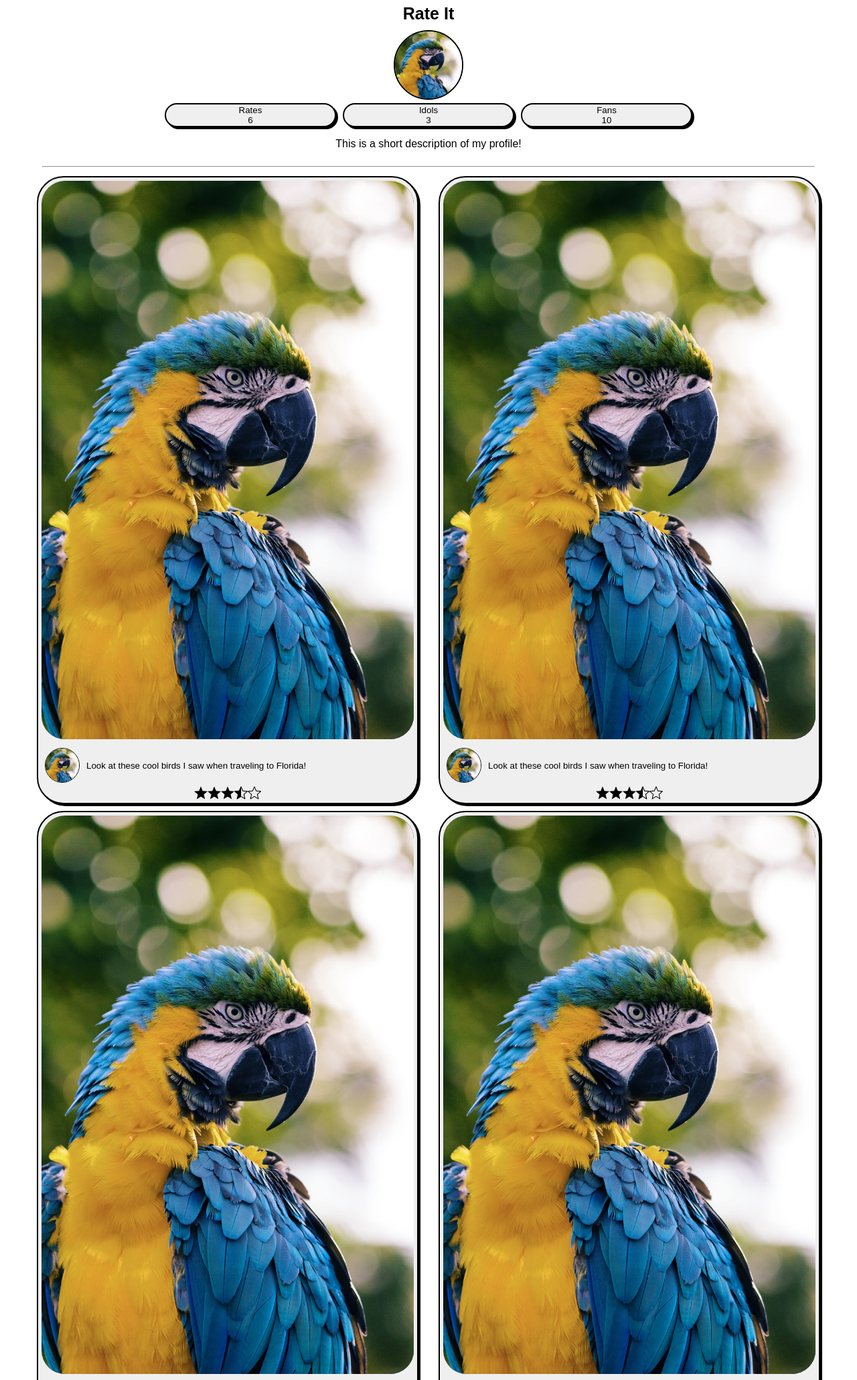
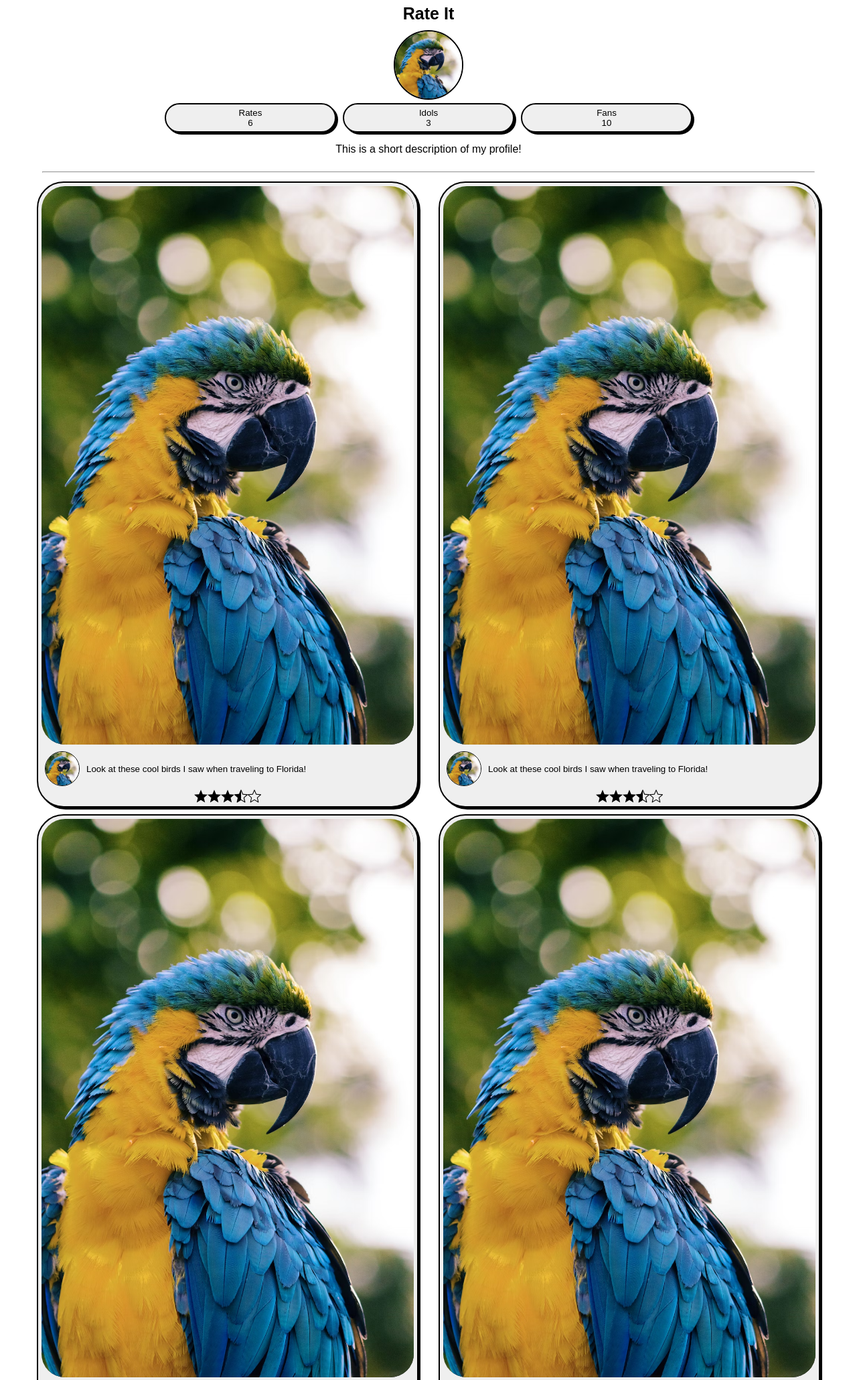
Before and after one commit to Carson-Spaniel/Friends-Haven, a Django app: page /profile/ in a window 1280 px wide. Shown: the top 2061 px of the page at 67% size. Run offline with Django 4.2, Linux system fonts and the light colour scheme.

Commit message:
formatting

```diff
--- a/friends_haven_app/static/css/profile.css
+++ b/friends_haven_app/static/css/profile.css
@@ -27,6 +27,7 @@
 div.section div button.info{
     margin: 0 5px;
     width: 20vw;
+    padding: 5px;
 }
 
 .info p{
--- a/friends_haven_app/templates/profile.html
+++ b/friends_haven_app/templates/profile.html
@@ -35,9 +35,7 @@
             <div class="cols">
                 <div class="colLeft col">
                     <button class="item" onclick="enlarge(this)">
-                        <div class="imgCon">
                         <img class="itemImg" src="{% static 'images/test.jpg' %}" width="100%" height="100%">
-                        </div>
                         <div class="capCon">
                             <img class="profilePic" src="{% static 'images/test.jpg' %}" width="100%" height="100%">
                             <p class="caption">Look at these cool birds I saw when traveling to Florida!</p>
@@ -54,9 +52,7 @@
                         </div>
                     </button>
                     <button class="item" onclick="enlarge(this)">
-                        <div class="imgCon">
                         <img class="itemImg" src="{% static 'images/test.jpg' %}" width="100%" height="100%">
-                        </div>
                         <div class="capCon">
                             <img class="profilePic" src="{% static 'images/test.jpg' %}" width="100%" height="100%">
                             <p class="caption">Look at these cool birds I saw when traveling to Florida!</p>
@@ -73,9 +69,7 @@
                         </div>
                     </button>
                     <button class="item" onclick="enlarge(this)">
-                        <div class="imgCon">
                         <img class="itemImg" src="{% static 'images/test.jpg' %}" width="100%" height="100%">
-                        </div>
                         <div class="capCon">
                             <img class="profilePic" src="{% static 'images/test.jpg' %}" width="100%" height="100%">
                             <p class="caption">Look at these cool birds I saw when traveling to Florida!</p>
@@ -97,9 +91,7 @@
                 </div>
                 <div class="colRight col">
                     <button class="item" onclick="enlarge(this)">
-                        <div class="imgCon">
                         <img class="itemImg" src="{% static 'images/test.jpg' %}" width="100%" height="100%">
-                        </div>
                         <div class="capCon">
                             <img class="profilePic" src="{% static 'images/test.jpg' %}" width="100%" height="100%">
                             <p class="caption">Look at these cool birds I saw when traveling to Florida!</p>
@@ -116,9 +108,7 @@
                         </div>
                     </button>
                     <button class="item" onclick="enlarge(this)">
-                        <div class="imgCon">
                         <img class="itemImg" src="{% static 'images/test.jpg' %}" width="100%" height="100%">
-                        </div>
                         <div class="capCon">
                             <img class="profilePic" src="{% static 'images/test.jpg' %}" width="100%" height="100%">
                             <p class="caption">Look at these cool birds I saw when traveling to Florida!</p>
@@ -135,9 +125,7 @@
                         </div>
                     </button>
                     <button class="item" onclick="enlarge(this)">
-                        <div class="imgCon">
                         <img class="itemImg" src="{% static 'images/test.jpg' %}" width="100%" height="100%">
-                        </div>
                         <div class="capCon">
                             <img class="profilePic" src="{% static 'images/test.jpg' %}" width="100%" height="100%">
                             <p class="caption">Look at these cool birds I saw when traveling to Florida!</p>
@@ -145,8 +133,8 @@
                         <div class="stars">
                             <?xml version="1.0" encoding="utf-8"?><svg version="1.1" id="Layer_1" xmlns="http://www.w3.org/2000/svg" xmlns:xlink="http://www.w3.org/1999/xlink" x="0px" y="0px" width="122.88px" height="116.864px" viewBox="0 0 122.88 116.864" enable-background="new 0 0 122.88 116.864" xml:space="preserve"><g><polygon fill-rule="evenodd" clip-rule="evenodd" points="61.44,0 78.351,41.326 122.88,44.638 88.803,73.491 99.412,116.864 61.44,93.371 23.468,116.864 34.078,73.491 0,44.638 44.529,41.326 61.44,0"/></g></svg>
                             <?xml version="1.0" encoding="utf-8"?><svg version="1.1" id="Layer_1" xmlns="http://www.w3.org/2000/svg" xmlns:xlink="http://www.w3.org/1999/xlink" x="0px" y="0px" width="122.88px" height="116.864px" viewBox="0 0 122.88 116.864" enable-background="new 0 0 122.88 116.864" xml:space="preserve"><g><polygon fill-rule="evenodd" clip-rule="evenodd" points="61.44,0 78.351,41.326 122.88,44.638 88.803,73.491 99.412,116.864 61.44,93.371 23.468,116.864 34.078,73.491 0,44.638 44.529,41.326 61.44,0"/></g></svg>
+                            <?xml version="1.0" encoding="utf-8"?><svg version="1.1" id="Layer_1" xmlns="http://www.w3.org/2000/svg" xmlns:xlink="http://www.w3.org/1999/xlink" x="0px" y="0px" width="122.88px" height="116.864px" viewBox="0 0 122.88 116.864" enable-background="new 0 0 122.88 116.864" xml:space="preserve"><g><polygon fill-rule="evenodd" clip-rule="evenodd" points="61.44,0 78.351,41.326 122.88,44.638 88.803,73.491 99.412,116.864 61.44,93.371 23.468,116.864 34.078,73.491 0,44.638 44.529,41.326 61.44,0"/></g></svg>
                             <?xml version="1.0" encoding="utf-8"?><svg version="1.1" id="Layer_1" xmlns="http://www.w3.org/2000/svg" xmlns:xlink="http://www.w3.org/1999/xlink" x="0px" y="0px" viewBox="0 0 123.38 117.69" style="enable-background:new 0 0 123.38 117.69" xml:space="preserve"><style type="text/css">.st0{fill-rule:evenodd;clip-rule:evenodd;stroke:#000000;stroke-width:0.5;stroke-miterlimit:2.6131;}</style><g><path class="st0" d="M64.64,2.22l15.71,36.79l39.85,3.58c1.76,0.15,3.06,1.7,2.91,3.46c-0.07,0.86-0.48,1.6-1.08,2.13L91.89,74.5 l8.92,39.02c0.39,1.72-0.68,3.44-2.41,3.84c-0.88,0.2-1.76,0.02-2.47-0.44L61.69,96.44l-34.35,20.54c-1.52,0.91-3.48,0.41-4.39-1.1 c-0.44-0.74-0.55-1.58-0.37-2.35l0,0l8.92-39.02L1.34,48.17c-1.33-1.16-1.46-3.18-0.3-4.51c0.59-0.68,1.4-1.04,2.24-1.09 l39.75-3.57L58.75,2.2c0.69-1.63,2.57-2.38,4.2-1.69C63.74,0.85,64.33,1.48,64.64,2.22L64.64,2.22z M61.69,11.6l13.53,31.67l0.01,0 c0.45,1.05,1.45,1.83,2.67,1.93l34.31,3.08L86.37,70.83c-0.95,0.74-1.44,1.99-1.15,3.24l7.68,33.58L63.39,90 c-0.51-0.32-1.1-0.49-1.7-0.49V11.6L61.69,11.6z"/></g></svg>
-                            <?xml version="1.0" encoding="utf-8"?><svg version="1.1" id="Layer_1" xmlns="http://www.w3.org/2000/svg" xmlns:xlink="http://www.w3.org/1999/xlink" x="0px" y="0px" width="122.879px" height="117.188px" viewBox="0 0 122.879 117.188" enable-background="new 0 0 122.879 117.188" xml:space="preserve"><g><path d="M64.395,1.969l15.713,36.79l39.853,3.575c1.759,0.152,3.06,1.701,2.907,3.459c-0.073,0.857-0.479,1.604-1.079,2.129 l0.002,0.001L91.641,74.25l8.917,39.021c0.395,1.723-0.683,3.439-2.406,3.834c-0.883,0.203-1.763,0.018-2.466-0.441L61.441,96.191 L27.087,116.73c-1.516,0.906-3.48,0.412-4.387-1.104c-0.441-0.736-0.55-1.58-0.373-2.355h-0.003l8.918-39.021L1.092,47.924 c-1.329-1.163-1.463-3.183-0.301-4.512c0.591-0.676,1.405-1.042,2.235-1.087l39.748-3.566l15.721-36.81 c0.692-1.627,2.572-2.384,4.199-1.692C63.494,0.597,64.084,1.225,64.395,1.969L64.395,1.969z M74.967,43.023L61.441,11.351 L47.914,43.023l-0.004-0.001c-0.448,1.051-1.447,1.826-2.665,1.932l-34.306,3.078l25.819,22.545c0.949,0.74,1.438,1.988,1.152,3.24 l-7.674,33.578l29.506-17.641c0.986-0.617,2.274-0.672,3.342-0.033l29.563,17.674l-7.673-33.578l0.003-0.002 c-0.252-1.109,0.096-2.318,1.012-3.119l25.955-22.664L77.815,44.97C76.607,44.932,75.472,44.208,74.967,43.023L74.967,43.023z"/></g></svg>
                             <?xml version="1.0" encoding="utf-8"?><svg version="1.1" id="Layer_1" xmlns="http://www.w3.org/2000/svg" xmlns:xlink="http://www.w3.org/1999/xlink" x="0px" y="0px" width="122.879px" height="117.188px" viewBox="0 0 122.879 117.188" enable-background="new 0 0 122.879 117.188" xml:space="preserve"><g><path d="M64.395,1.969l15.713,36.79l39.853,3.575c1.759,0.152,3.06,1.701,2.907,3.459c-0.073,0.857-0.479,1.604-1.079,2.129 l0.002,0.001L91.641,74.25l8.917,39.021c0.395,1.723-0.683,3.439-2.406,3.834c-0.883,0.203-1.763,0.018-2.466-0.441L61.441,96.191 L27.087,116.73c-1.516,0.906-3.48,0.412-4.387-1.104c-0.441-0.736-0.55-1.58-0.373-2.355h-0.003l8.918-39.021L1.092,47.924 c-1.329-1.163-1.463-3.183-0.301-4.512c0.591-0.676,1.405-1.042,2.235-1.087l39.748-3.566l15.721-36.81 c0.692-1.627,2.572-2.384,4.199-1.692C63.494,0.597,64.084,1.225,64.395,1.969L64.395,1.969z M74.967,43.023L61.441,11.351 L47.914,43.023l-0.004-0.001c-0.448,1.051-1.447,1.826-2.665,1.932l-34.306,3.078l25.819,22.545c0.949,0.74,1.438,1.988,1.152,3.24 l-7.674,33.578l29.506-17.641c0.986-0.617,2.274-0.672,3.342-0.033l29.563,17.674l-7.673-33.578l0.003-0.002 c-0.252-1.109,0.096-2.318,1.012-3.119l25.955-22.664L77.815,44.97C76.607,44.932,75.472,44.208,74.967,43.023L74.967,43.023z"/></g></svg>
                         </div>
                         <div class="description hidden">
```
Lines whose indentation alone changed are shown as unchanged.
